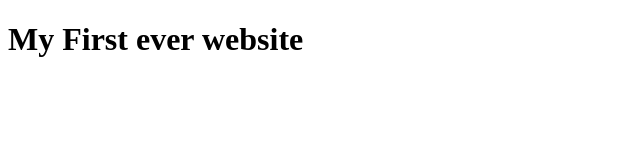
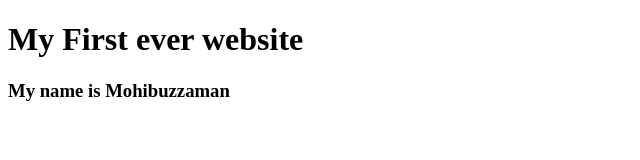
Before and after one commit to mohibuzzaman/My-First-Website, a plain HTML site: page index.html in a window 1280 px wide. Shown: the whole page, without its empty margins (0-640 px from the left). Drawn offline with Linux system fonts and the light colour scheme.

Commit message:
Learned github

```diff
--- a/index.html
+++ b/index.html
@@ -7,5 +7,6 @@
 </head>
 <body>
     <h1>My First ever website</h1>
+    <h3>My name is Mohibuzzaman</h3>
 </body>
 </html>
```
